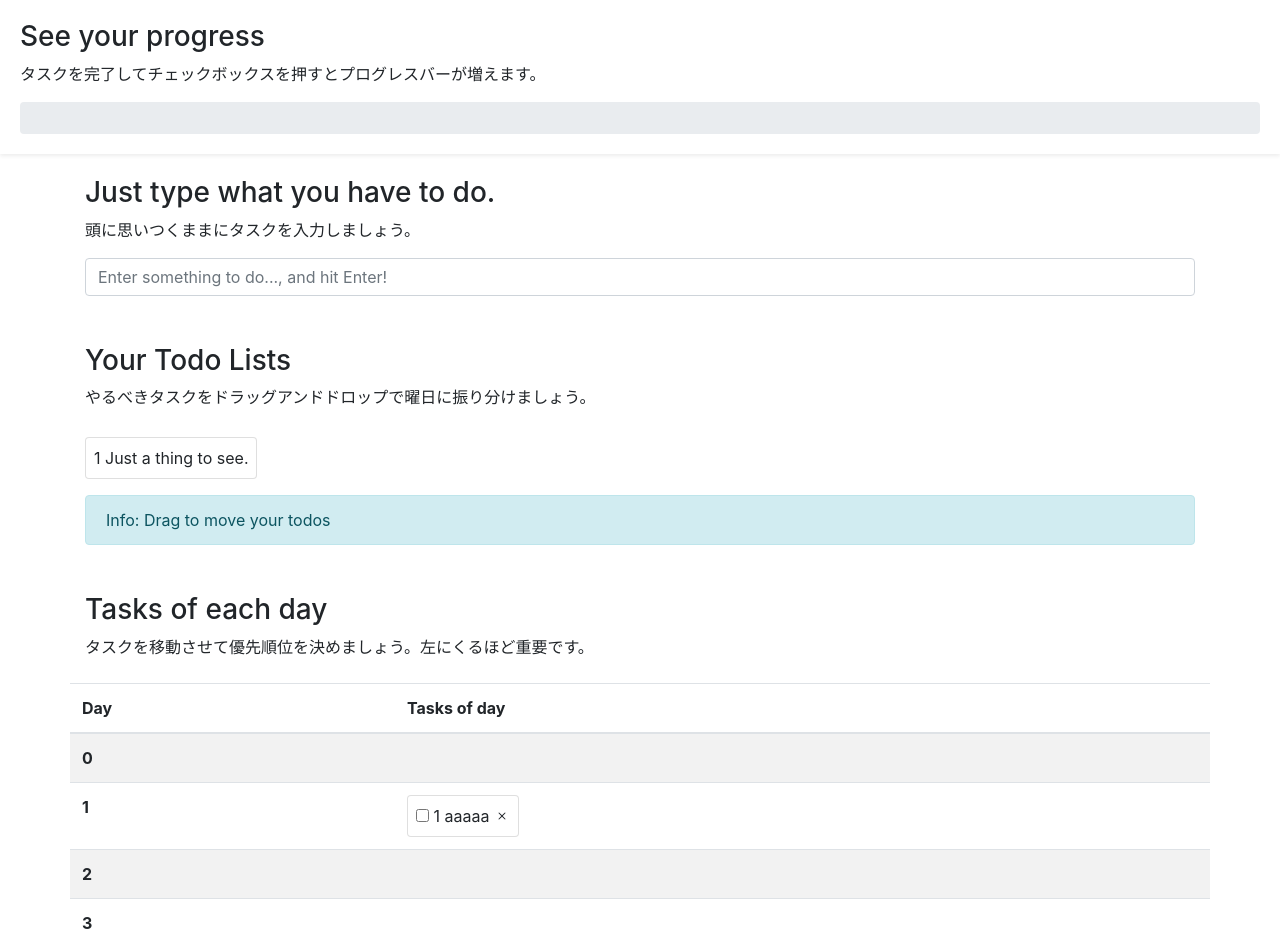
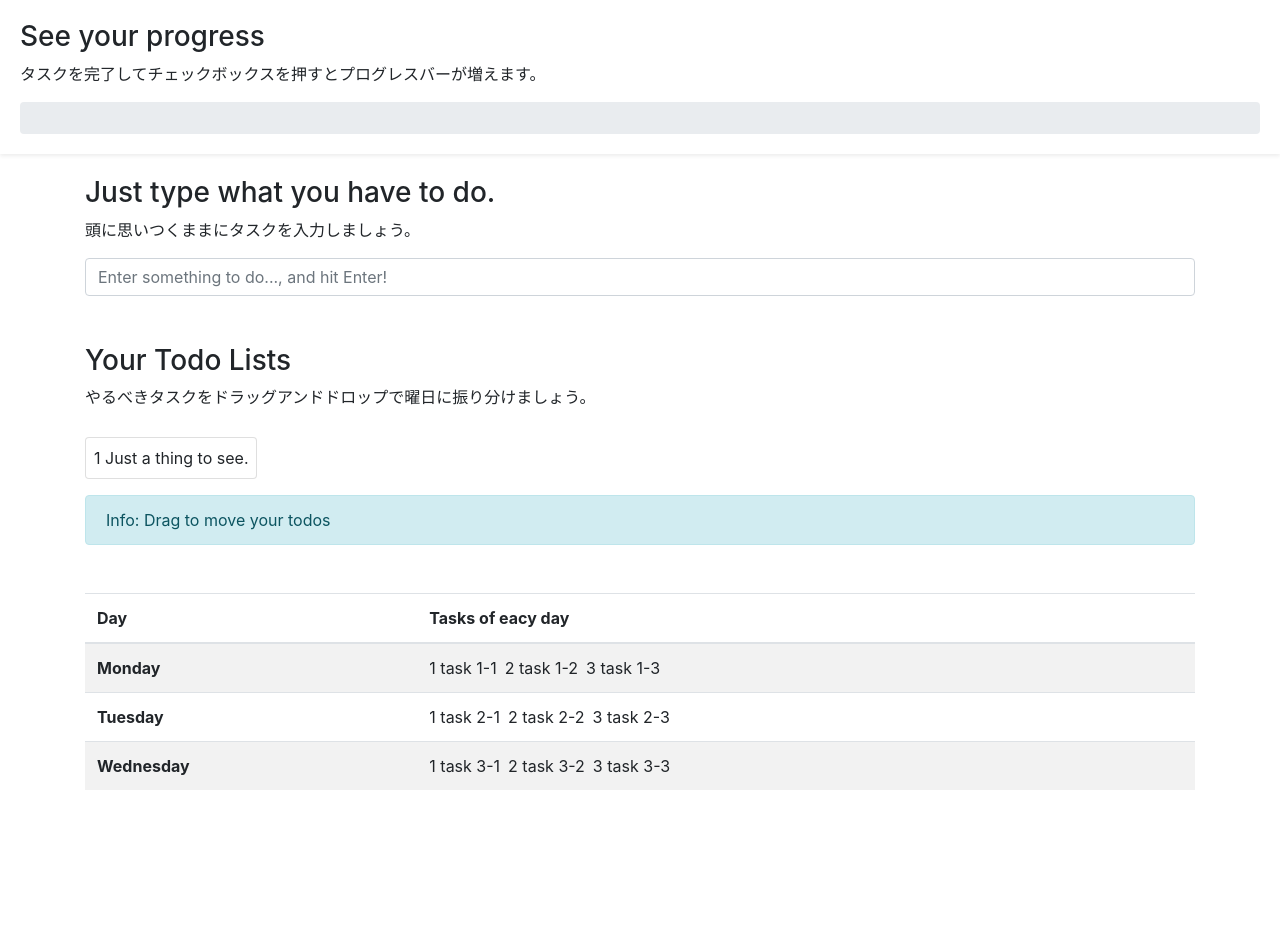
Before and after one commit to cedrictarou/cedrictarou-portfolio-todoAppVue, a Vue app: page / in a window 1280 px wide. Shown: the top 952 px of the page. After the commit the page ends 838 px from the top, so only its background shows below. Built offline with nearby package versions, Linux system fonts and the light colour scheme.

Commit message:
made new branch

```diff
--- a/src/App.vue
+++ b/src/App.vue
@@ -3,7 +3,8 @@
         <app-header class="fixed-top shadow-sm header_area"></app-header>
         <app-new-todo class="mb-5"></app-new-todo>
         <app-todo-grid class="mb-5"></app-todo-grid>
-        <app-week-table class="mb-5"></app-week-table>
+        <app-day-todos class="mb-5"></app-day-todos>
+        <!-- <app-week-table class="mb-5"></app-week-table> -->
     </b-container>
 </template>
 
@@ -11,14 +12,16 @@
   import TodoGrid from './components/TodoGrid.vue';
   import NewTodo from './components/NewTodo.vue';
   import Header from './components/Header.vue';
-  import WeekTable from './components/WeekTable.vue';
+  import DayTodos from './components/DayTodos.vue';
+  // import WeekTable from './components/WeekTable.vue';
 
   export default {
     components: {
       appTodoGrid: TodoGrid,
       appNewTodo: NewTodo,
       appHeader: Header,
-      appWeekTable: WeekTable,
+      appDayTodos: DayTodos,
+      // appWeekTable: WeekTable,
     },
   }
 </script>
--- /dev/null
+++ b/src/components/DayTodos.vue
@@ -0,0 +1,74 @@
+<template>
+  <div>
+        <table class="table table-striped">
+      <thead>
+        <tr>
+          <th scope="col">Day</th>
+          <th scope="col">Tasks of eacy day</th>
+        </tr>
+      </thead>
+      <tbody>
+        <tr>
+          <th scope="row">Monday</th>
+          <td>
+            <draggable :list="mon" group="weekTasks"  @change="log">
+              <span class="mr-2 item" v-for="(monTasks, index) in mon" :key="monTasks.id">{{ index + 1 }} {{ monTasks }}</span>
+            </draggable>
+          </td>
+        </tr>
+        <tr>
+          <th scope="row">Tuesday</th>
+          <td>
+            <draggable :list="tue" group="weekTasks">
+              <span class="mr-2 item" v-for="(tueTasks, index) in tue" :key="tueTasks.id">{{ index + 1 }} {{ tueTasks }}</span>
+            </draggable>
+          </td>
+        </tr>
+        <tr>
+          <th scope="row">Wednesday</th>
+          <td>
+            <draggable :list="wed" group="weekTasks">
+              <span class="mr-2 item" v-for="(wedTasks, index) in wed" :key="wedTasks.id">{{ index + 1 }} {{ wedTasks }}</span>
+            </draggable>
+          </td>
+        </tr>
+
+      </tbody>
+    </table>
+  </div>
+</template>
+
+<script>
+ import draggable from 'vuedraggable';
+export default {
+  components: {
+    draggable,
+  },
+  data() {
+    return {
+      mon:['task 1-1', 'task 1-2', 'task 1-3'],
+      tue:['task 2-1', 'task 2-2', 'task 2-3'],
+      wed:['task 3-1', 'task 3-2', 'task 3-3'],
+    }
+  },
+  methods: {
+    log() {
+      console.log('mon', this.mon);
+      console.log('tue', this.tue);
+      console.log('wed', this.wed);
+    }
+  }
+}
+</script>
+
+<style lang="scss" scoped>
+.item {
+  display: inline-block;
+  &:hover {
+  cursor: grab;
+  }
+  &:active {
+    cursor: grabbing;
+  }
+}
+</style>
--- a/src/components/Todo.vue
+++ b/src/components/Todo.vue
@@ -1,11 +1,10 @@
 <template>
   <b-card-group deck>
     <draggable
-      v-model="allTodos"
+      :task="allTodos"
       group="myTodos"
       @start="drag=true"
-      @end="dgra=false"
-      @remove="removeItem(index)"
+      @end="removeItem(index)"
       :options="options"
       v-for="(todo, index) in allTodos"
       :key="todo.id">
@@ -20,6 +19,7 @@
 
 <script>
 import draggable from "vuedraggable";
+// import {mapGetters } from "vuex";
 export default {
   components: {
     draggable
@@ -33,22 +33,44 @@ export default {
     }
   },
   computed: {
-    dayTodos() {
-      return this.$store.getters.dayTodos;
+    // ...mapGetters(["allTodos","dayTodos"]),
+    dayTodos: {
+      get() {
+        return this.$store.getters.dayTodos;
+      },
+      set(value) {
+        return this.$store.commit('updateDayTodos', value);
+      }
     },
     allTodos: {
       get() {
-        return this.$store.state.allTodos;
+        return this.$store.getters.allTodos;
       },
       set(value) {
-        this.$store.commit('setDayTodos', value);
+        this.$store.commit('updateAllTodos', value);
       }
+    },
+    week: {
+      get() {
+        return this.$store.getters.week;
+      },
+      // set(value) {
+      //   this.$store.commit('updateWeek', value);
+      // }
     }
+    // message: {
+    //   get() {
+    //     return this.$store.getters.message
+    //     },
+    //   set(value) {
+    //     this.$store.dispatch("updatedMessage", value)
+    //   }
+    // }
   },
   methods: {
     onEnd() {
-      console.log('allTodos', this.allTodos);
-      console.log('dayTodos', this.dayTodos);
+      // console.log('allTodos', this.allTodos);
+      // console.log('dayTodos', this.dayTodos);
     },
     removeItem(index) {
       let todoItem = this.allTodos[index];
--- a/src/components/WeekDayTodo.vue
+++ /dev/null
@@ -1,38 +0,0 @@
-<template>
-
-</template>
-<script>
-// import draggable from "vuedraggable";
-export default {
-  components: {
-    // draggable
-  },
-  data() {
-    return {};
-  },
-  computed: {},
-  methods: {}
-};
-</script>
-
-<style lang="scss" scoped>
-.card-deck {
-  min-height: 40px;
-}
-span.done {
-  text-decoration: line-through;
-  color: #bbb;
-}
-.card-body {
-  padding: 0.5rem;
-}
-.item {
-  display: inline-block;
-  &:hover {
-  cursor: grab;
-  }
-  &:active {
-    cursor: grabbing;
-  }
-}
-</style>
--- a/src/components/WeekTable.vue
+++ b/src/components/WeekTable.vue
@@ -15,7 +15,7 @@
           <th scope="row">{{ day.dayNum }}</th>
           <td>
             <b-card-group deck>
-              <draggable :task="week" group="myTodos" @start="drag=true" @end="onEnd" :options="options">
+              <draggable :task="week" group="myTodos" @start="drag=true" @end="drag=false" :options="options">
                 <b-card class="item" v-for="(dayTodo, index) in day.dayTodos" :key="dayTodo.id">
                     <b-card-text>
                       <input type="checkbox" v-model="dayTodo.isDone">
@@ -51,11 +51,29 @@ export default {
     };
   },
   computed: {
-    allTodos() {
-      return this.$store.state.allTodos;
+    dayTodos: {
+      get() {
+        return this.$store.getters.dayTodos;
+      },
+      // set(value) {
+      //   return this.$store.commit('updateDayTodos', value);
+      // }
     },
-    week() {
-      return this.$store.state.week;
+    allTodos: {
+      get() {
+        return this.$store.getters.allTodos;
+      },
+      // set(value) {
+      //   this.$store.commit('updateAllTodos', value);
+      // }
+    },
+    week: {
+      get() {
+        return this.$store.getters.week;
+      },
+      // set(value) {
+      //   this.$store.commit('updateWeek', value);
+      // }
     }
   },
   methods: {
@@ -64,7 +82,8 @@ export default {
         this.week[idx].dayTodos.splice(index, 1);
       }
     },
-    onEnd() {
+    moved() {
+      alert('moved');
       console.log('allTodos',this.allTodos[0]);
       console.log('week',this.week[0]);
     }
--- a/src/store.js
+++ b/src/store.js
@@ -9,23 +9,35 @@ export default new Vuex.Store({
       { text: 'Just a thing to see.', isDone: false},
     ],
     week: [
-      {dayNum: 0, dayTodos: []},
+      {dayNum: 0, dayTodos: [{text: 'bbbbbb', isDone: false}]},
       { dayNum: 1, dayTodos: [{text: 'aaaaa', isDone: false}]},
       {dayNum: 2, dayTodos: []},
       {dayNum: 3, dayTodos: []},
     ],
+    // message: '',
   },
   getters: {
     //allTodosの内チェックされたものだけの配列
     doneTodos: state => state.week[0].dayTodos.filter(function (todo) {
       return todo.isDone;
     }),
-    dayTodos: state => state.week[0].dayTodos
+    dayTodos: state => state.week[0].dayTodos,
+    week: state => state.week,
+    allTodos: state => state.allTodos,
+    // message: state => state.message
   },
   mutations: {
-    setDayTodos(state, dayTodos) {
-      this.dayTodos = dayTodos;
-    }
-  }
-
+    updateAllTodos(state, newAllTodos) {
+      state.allTodos = newAllTodos;
+    },
+    updateWeek(state, newWeek) {
+      state.week = newWeek;
+    },
+    updateDayTodos(getters, newDayTodos) {
+      getters.dayTodos = newDayTodos;
+    },
+    // updatedMessage(state, newMessage) {
+    //   state.message = newMessage;
+    // }
+  },
 })
```
